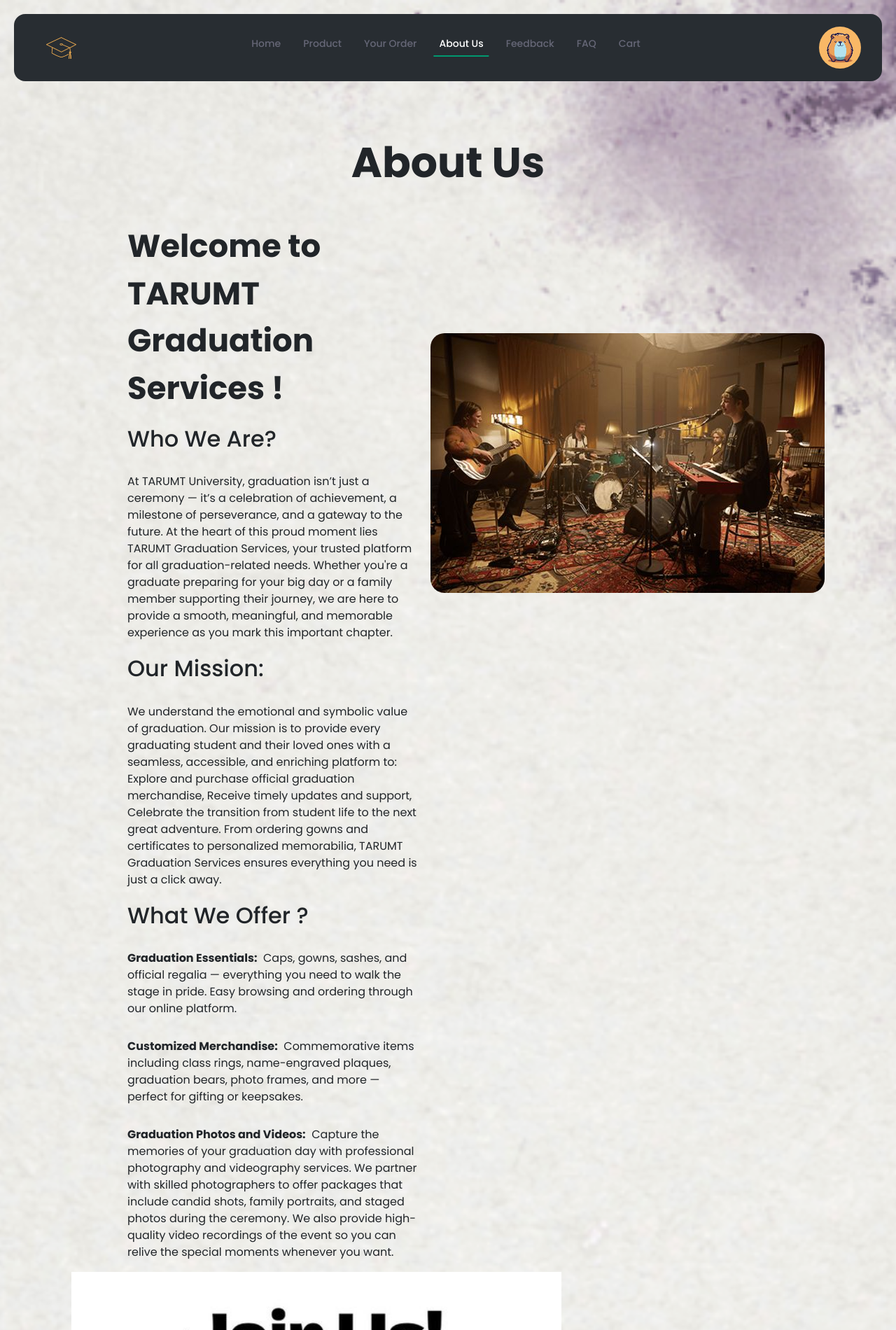
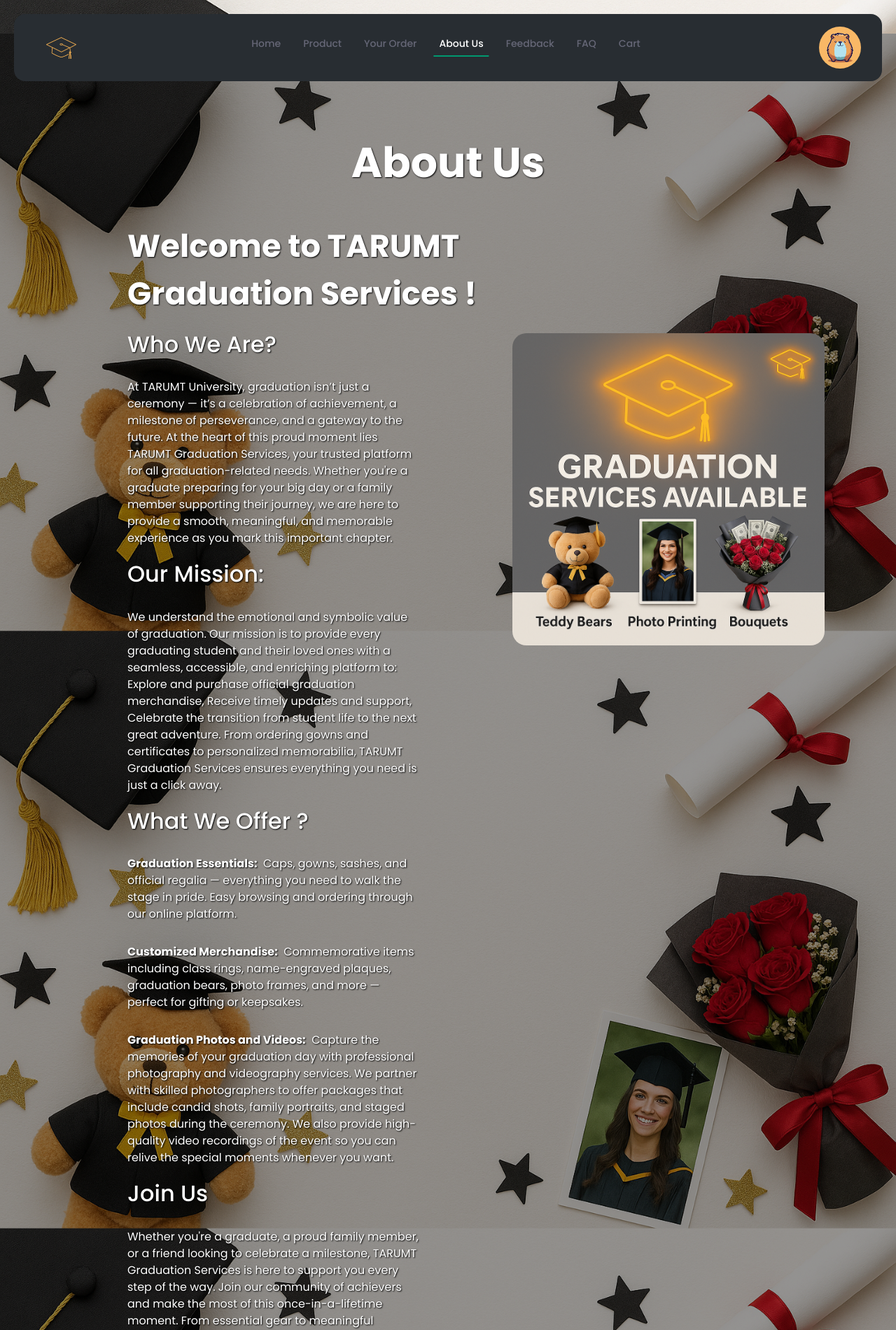
Before and after one commit to ThingWei/CloudPHP, a PHP site: page /aboutus.php in a window 1280 px wide. Shown: the top 1900 px of the page at 70% size. Run offline with PHP 8.4, Linux system fonts and the light colour scheme; a user stored in the database is signed in.

Commit message:
change the about us page

```diff
--- a/RizzyTempo/aboutus.php
+++ b/RizzyTempo/aboutus.php
@@ -28,24 +28,53 @@ Click nbfs://nbhost/SystemFileSystem/Templates/Scripting/EmptyPHPWebPage.php to
 
     <style>
         body {
-            background: url(img/musicbg.jpg) no-repeat center;
+            background: url('img2/background.png') no-repeat center center fixed;
             background-size: cover;
-            width: 100%;
+            margin: 0;
+            padding: 0;
+        }
+        h1, h2, h3, p {
+            color: white; /* or try #fffae3, #f0f0f0 for softer brightness */
+            text-shadow: 1px 1px 2px black; /* optional: gives text more contrast */
+        }
+        body, html {
+            height: 100%;
+        }
+
+        .background-container {
+            position: relative;
+            background: url('img2/background.png') no-repeat center center fixed;
+            background-size: cover;
+            min-height: 100vh;
+        }
+
+        .background-container::before {
+            content: "";
+            position: absolute;
+            top: 0; left: 0;
+            width: 100%; height: 100%;
+            background-color: rgba(0, 0, 0, 0.4); /* 👈 adjust for light/dark overlay */
+            z-index: 1;
+        }
+
+        .background-container > * {
+            position: relative;
+            z-index: 2;
+            color: white; /* Makes text readable on dark overlay */
         }
     </style>
 </head>
 
 <body>
     <!-- Navbar -->
-    <?php
-        include 'headerUser.php';
-        ?>
+    <?php include 'headerUser.php'; ?>
     <!-- End of Navbar -->
 
+    <div class="background-container">
         <div class="container mt-5 pt-5">
             <div class="container-content">
                 <h1 class="conth1"><b>About Us</b></h1>
-            <img src="img/background2.jpg" class="backimg">
+                <img src="img2/aboutusimg.png" class="backimg" style="width: 40%; height: auto;">
                 <p class="contp1"><b>Welcome to TARUMT Graduation Services !</b>
                 </p>
                 <h2 class="conth2">Who We Are?</h2>
@@ -81,83 +110,23 @@ we are here to provide a smooth, meaningful, and memorable experience as you mar
                     We also provide high-quality video recordings of the event so you can relive the special moments whenever you want.
                 </p>
 
-            <img class="backimg2" src="img/joinus.jpg" alt="joinus">
 
                 <h2 class="conth2">Join Us</h2>
-            <p class="contp">Whether you're here to listen, learn, or
-                lend
-                your talents, Rizzy Tempo Music Society welcomes you. Together, let's embark on a symphonic adventure,
-                creating unforgettable melodies and rhythms that resonate not just within the walls of Tarumt College,
-                but
-                beyond.
+                <p class="contp">Whether you're a graduate, a proud family member, or a friend looking to celebrate a milestone,
+                    TARUMT Graduation Services is here to support you every step of the way.
+                    Join our community of achievers and make the most of this once-in-a-lifetime moment.
+                    From essential gear to meaningful mementos, we offer everything you need to honor your journey and step confidently
+                    into the future. Let us help you celebrate success—your way.
                 </p>
-            <p class="contp9"> Dive into the harmony
-                of
-                Rizzy Tempo Music Society—where your musical dreams become our shared reality. Let's make music that
-                moves,
-                inspires, and brings us together. Welcome to our community, where every note counts!
-            </p>
+                <br/>
+            </div>
         </div>
     </div>
 
     <!-- Footer -->
-<div class="foot">
-    <footer>
-        <div class="rowfoot">
-            <div class="colfoot">
-                <img src="img/music.png" class="logofoot">
-                <p class="parafoot">Welcome to Rizzy Tempo Music Society, where passion meets melody and rhythm!
-                    Whether you're a seasoned virtuoso or just beginning your musical journey, our society offers a
-                    harmonious space for creativity, learning, and collaboration.</p>
-                <br>
-                <p class="parafoot">Join us as we embark on a symphonic adventure, doesn't matter if you're here to
-                    listen, learn, or lend your talents!</p>
-            </div>
-            <div class="colfoot">
-                <h3>Contact Us<div class="underline"><span class="uline"></span></div>
-                </h3>
-                <p class="parafoot">77, Lorong Lembah</p>
-                <p class="parafoot">Permai 3, 11200 </p>
-                <p class="parafoot">Tanjung Bungah,</p>
-                <p class="parafoot">Pulau Pinang, Malaysia</p>
-                <p class="email-id">penang@tarc.edu.my</p>
-                <h4><a class="callus" href="tel:+04-899 5230">(+6) 04-899 5230</a></h4>
-            </div>
-            <div class="colfoot">
-                <h3>Navigation<div class="underline"><span class="uline"></span></div>
-                </h3>
-                <ul class="footnav">
-                    <li><a href="home.php">Home</a></li>
-                    <li><a href="event.php">Products</a></li>
-                    <li><a href="displayTicket.php">Purchased Tickets</a></li>
-                    <li><a href="aboutus.php">About Us</a></li>
-                    <li><a href="feedback.php">Feedback</a></li>
-                    <li><a href="faq.php">FAQ</a></li>
-                </ul>
-            </div>
-            <div class="colfoot">
-                <h3 style="font-size: 14px;" class="fblow">Find Us Thru Our Social Media Below!<div
-                        class="underline"><span class="uline"></span></div>
-                </h3>
-                <div>
-                    <a href="https://www.instagram.com/"><button id="insta" style="background-image: url(img/instalogo.png);background-size: cover; width: 45px;
-                                                                 height: 43px; box-sizing: border-box;"></button></a>
-                    <a href="https://www.facebook.com/"><button id="facebook" style="background-image: url(img/facebooklogo.png);background-size: cover; width: 45px;
-                                                                height: 43px; box-sizing: border-box;"></button></a>
-                    <a href="https://twitter.com/"><button id="twitter" style="background-image: url(img/twitterlogo.png);background-size: cover; width: 45px;
-                                                           height: 43px; box-sizing: border-box;"></button></a>
-                    <a href="https://mail.google.com/"><button id="email" style="background-image: url(img/maillogo.png);background-size: cover; width: 45px;
-                                                               height: 43px; box-sizing: border-box;"></button></a>
-                    <a href="https://www.whatsapp.com/"><button id="phone" style="background-image: url(img/whatsapplogo.png);background-size: cover; width: 45px;
-                                                                height: 43px; box-sizing: border-box;"></button></a>
-                </div>
-            </div>
-        </div>
-        <hr>
-        <p class="parafoot" style="text-align: center; font-size: 16px;">TARUMT Graduation Service @ 2025</p>
-    </footer>
-</div>
+    <?php include 'footerUser.php'; ?>
     <!-- End Of Footer -->
+
     <script src="https://cdn.jsdelivr.net/npm/bootstrap@5.3.3/dist/js/bootstrap.bundle.min.js"
         integrity="sha384-YvpcrYf0tY3lHB60NNkmXc5s9fDVZLESaAA55NDzOxhy9GkcIdslK1eN7N6jIeHz"
         crossorigin="anonymous"></script>
```
Also changed, not shown: RizzyTempo/img2/aboutusimg.png (added), RizzyTempo/img2/background.png (added). Lines whose indentation alone changed are shown as unchanged.
